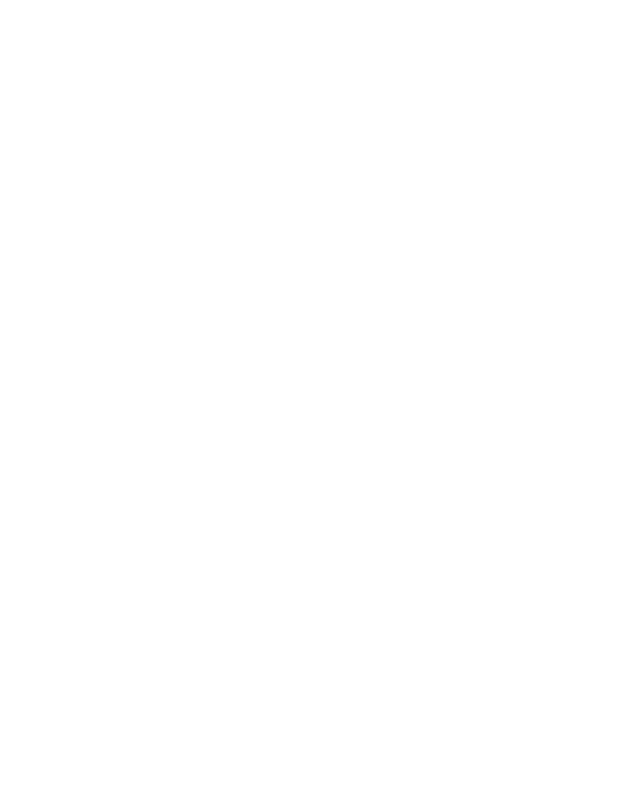
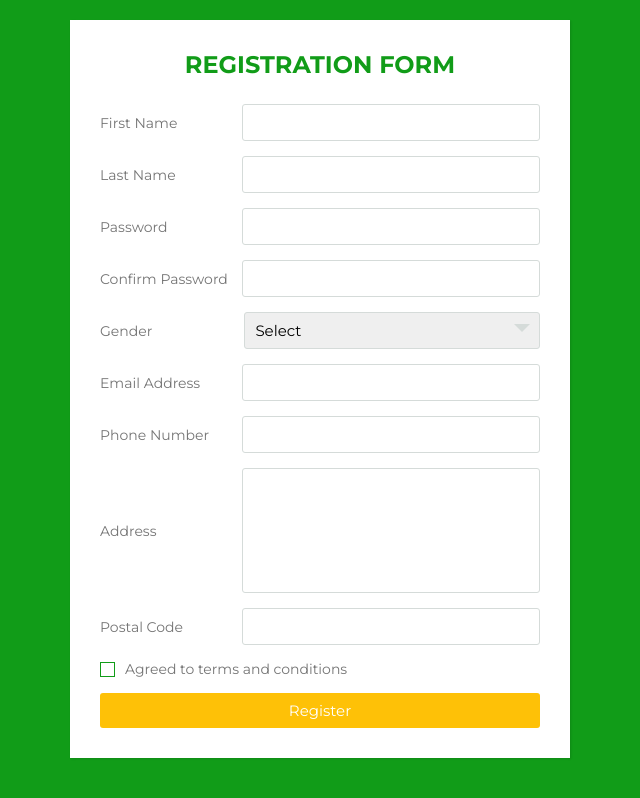
Before and after one commit to AFRIDHBASHA/RE-FARMER, a plain HTML site: page project1/pages/SIGN UP.html in a window 1280 px wide. Shown: the whole page, without its empty margins (320-960 px from the left). Drawn offline with Linux system fonts and the light colour scheme.

Commit message:
commit on 'main'

```diff
--- a/project1/pages/SIGN UP.html
+++ b/project1/pages/SIGN UP.html
@@ -0,0 +1,71 @@
+<!DOCTYPE html>
+<html lang="en">
+<head>
+	<meta charset="UTF-8">
+  <meta name="viewport" content="width=device-width, initial-scale=1.0">
+	<title>Registration Form</title>
+	<link rel="stylesheet" href="sign.css">
+</head>
+<body>
+
+<div class="wrapper">
+    <div class="title">
+      Registration Form
+    </div>
+    <div class="form">
+       <div class="inputfield">
+          <label>First Name</label>
+          <input type="text" class="input">
+       </div>
+        <div class="inputfield">
+          <label>Last Name</label>
+          <input type="text" class="input">
+       </div>
+       <div class="inputfield">
+          <label>Password</label>
+          <input type="password" class="input">
+       </div>
+      <div class="inputfield">
+          <label>Confirm Password</label>
+          <input type="password" class="input">
+       </div>
+        <div class="inputfield">
+          <label>Gender</label>
+          <div class="custom_select">
+            <select>
+              <option value="">Select</option>
+              <option value="male">Male</option>
+              <option value="female">Female</option>
+            </select>
+          </div>
+       </div>
+        <div class="inputfield">
+          <label>Email Address</label>
+          <input type="text" class="input">
+       </div>
+      <div class="inputfield">
+          <label>Phone Number</label>
+          <input type="text" class="input">
+       </div>
+      <div class="inputfield">
+          <label>Address</label>
+          <textarea class="textarea"></textarea>
+       </div>
+      <div class="inputfield">
+          <label>Postal Code</label>
+          <input type="text" class="input">
+       </div>
+      <div class="inputfield terms">
+          <label class="check">
+            <input type="checkbox">
+            <span class="checkmark"></span>
+          </label>
+          <p>Agreed to terms and conditions</p>
+       </div>
+      <div class="inputfield">
+        <input type="submit" value="Register" class="btn">
+      </div>
+    </div>
+</div>
+
+</body>
--- /dev/null
+++ b/project1/pages/sign.css
@@ -0,0 +1,177 @@
+@import url('https://fonts.googleapis.com/css?family=Montserrat:400,700&display=swap');
+
+*{
+  margin: 0;
+  padding: 0;
+  box-sizing: border-box;
+  font-family: 'Montserrat', sans-serif;
+}
+body{
+  background: #119c18;
+  padding: 0 10px;
+}
+.wrapper{
+  max-width: 500px;
+  width: 100%;
+  background: #fff;
+  margin: 20px auto;
+  box-shadow: 1px 1px 2px rgba(0,0,0,0.125);
+  padding: 30px;
+}
+
+.wrapper .title{
+  font-size: 24px;
+  font-weight: 700;
+  margin-bottom: 25px;
+  color: #119c18;
+  text-transform: uppercase;
+  text-align: center;
+}
+
+.wrapper .form{
+  width: 100%;
+}
+
+.wrapper .form .inputfield{
+  margin-bottom: 15px;
+  display: flex;
+  align-items: center;
+}
+
+.wrapper .form .inputfield label{
+   width: 200px;
+   color: #757575;
+   margin-right: 10px;
+  font-size: 14px;
+}
+
+.wrapper .form .inputfield .input,
+.wrapper .form .inputfield .textarea{
+  width: 100%;
+  outline: none;
+  border: 1px solid #d5dbd9;
+  font-size: 15px;
+  padding: 8px 10px;
+  border-radius: 3px;
+  transition: all 0.3s ease;
+}
+
+.wrapper .form .inputfield .textarea{
+  width: 100%;
+  height: 125px;
+  resize: none;
+}
+
+.wrapper .form .inputfield .custom_select{
+  position: relative;
+  width: 100%;
+  height: 37px;
+}
+
+.wrapper .form .inputfield .custom_select:before{
+  content: "";
+  position: absolute;
+  top: 12px;
+  right: 10px;
+  border: 8px solid;
+  border-color: #d5dbd9 transparent transparent transparent;
+  pointer-events: none;
+}
+
+.wrapper .form .inputfield .custom_select select{
+  -webkit-appearance: none;
+  -moz-appearance:   none;
+  appearance:        none;
+  outline: none;
+  width: 100%;
+  height: 100%;
+  border: 0px;
+  padding: 8px 10px;
+  font-size: 15px;
+  border: 1px solid #d5dbd9;
+  border-radius: 3px;
+}
+
+
+.wrapper .form .inputfield .input:focus,
+.wrapper .form .inputfield .textarea:focus,
+.wrapper .form .inputfield .custom_select select:focus{
+  border: 1px solid #119c18;
+}
+
+.wrapper .form .inputfield p{
+   font-size: 14px;
+   color: #757575;
+}
+.wrapper .form .inputfield .check{
+  width: 15px;
+  height: 15px;
+  position: relative;
+  display: block;
+  cursor: pointer;
+}
+.wrapper .form .inputfield .check input[type="checkbox"]{
+  position: absolute;
+  top: 0;
+  left: 0;
+  opacity: 0;
+}
+.wrapper .form .inputfield .check .checkmark{
+  width: 15px;
+  height: 15px;
+  border: 1px solid #119c18;
+  display: block;
+  position: relative;
+}
+.wrapper .form .inputfield .check .checkmark:before{
+  content: "";
+  position: absolute;
+  top: 1px;
+  left: 2px;
+  width: 5px;
+  height: 2px;
+  border: 2px solid;
+  border-color: transparent transparent #fff #fff;
+  transform: rotate(-45deg);
+  display: none;
+}
+.wrapper .form .inputfield .check input[type="checkbox"]:checked ~ .checkmark{
+  background: #fec107;
+}
+
+.wrapper .form .inputfield .check input[type="checkbox"]:checked ~ .checkmark:before{
+  display: block;
+}
+
+.wrapper .form .inputfield .btn{
+  width: 100%;
+   padding: 8px 10px;
+  font-size: 15px;
+  border: 0px;
+  background:  #fec107;
+  color: #fff;
+  cursor: pointer;
+  border-radius: 3px;
+  outline: none;
+}
+
+.wrapper .form .inputfield .btn:hover{
+  background: #ffd658;
+}
+
+.wrapper .form .inputfield:last-child{
+  margin-bottom: 0;
+}
+
+@media (max-width:420px) {
+  .wrapper .form .inputfield{
+    flex-direction: column;
+    align-items: flex-start;
+  }
+  .wrapper .form .inputfield label{
+    margin-bottom: 5px;
+  }
+  .wrapper .form .inputfield.terms{
+    flex-direction: row;
+  }
+}
```
Also changed, not shown: project1/index.html (+1 -0 lines), project1/pages/ABOUT.html (+4 -1 lines), project1/style.css (line endings or trailing spaces).
